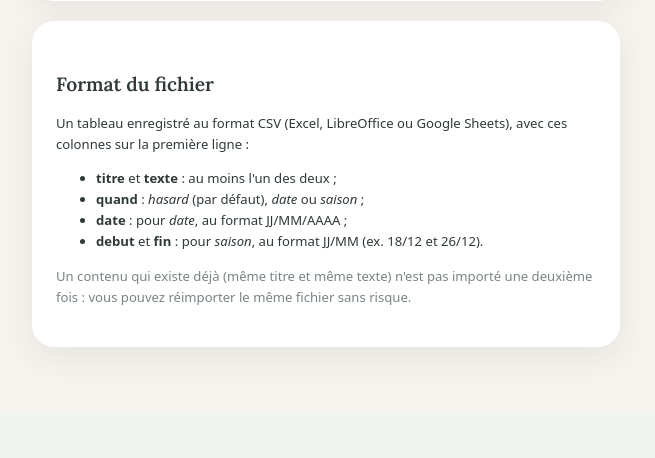
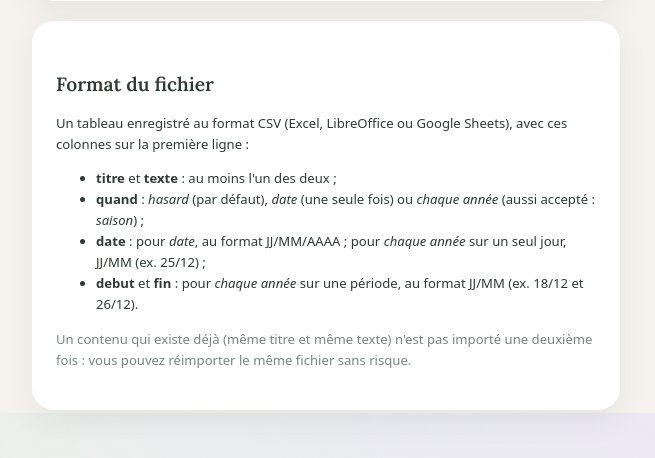
Before and after one commit to pschwaller69/sophro, a PHP site: page /admin/import.php in a window 1280 px wide. Shown: the part 387-845 px from the top of the page, without its empty margins (314-969 px from the left). Before the commit the page ends 734 px from the top, so only its background shows below. Run offline with PHP 8.4, Linux system fonts and the light colour scheme; the visitor is signed in with stand-in values (Sample User, id 1); some libraries are stand-ins or nearby versions.

Commit message:
Dates fixes répétées chaque année : case à cocher dans l'admin et colonne date dans l'import CSV
Co-Authored-By: Claude Opus 5.5 <noreply@anthropic.com>
Claude-Session: https://claude.ai/code/session_01GGqRrxrVufF2nEipwBSTih

```diff
--- a/admin/import.php
+++ b/admin/import.php
@@ -80,7 +80,7 @@ if ($_SERVER['REQUEST_METHOD'] === 'POST') {
         $cTitle = find_col($header, ['titre', 'title']);
         $cText = find_col($header, ['texte', 'phrase', 'contenu', 'body']);
         $cMode = find_col($header, ['quand', 'mode', 'type']);
-        $cDate = find_col($header, ['date']);
+        $cDate = find_col($header, ['date', 'jour']);
         $cStart = find_col($header, ['debut', 'début']);
         $cEnd = find_col($header, ['fin']);
         if ($cTitle === null && $cText === null) {
@@ -121,10 +121,17 @@ if ($_SERVER['REQUEST_METHOD'] === 'POST') {
                     $errors[] = "Ligne $line : date invalide (« {$get($cDate)} », attendu JJ/MM/AAAA).";
                     continue;
                 }
-            } elseif (in_array($mode, ['saison', 'chaque année', 'annuel', 'yearly'], true)) {
+            } elseif (in_array($mode, ['saison', 'chaque année', 'chaque annee', 'tous les ans', 'annuel', 'yearly'], true)) {
                 $mode = 'yearly';
                 $start = parse_md($get($cStart));
                 $end = parse_md($get($cEnd));
+                // « chaque année » avec seulement une date (JJ/MM ou JJ/MM/AAAA) : ce jour-là chaque année
+                $one = parse_md($get($cDate)) ?? (($d = parse_date($get($cDate))) ? substr($d, 5) : null);
+                if ($one && !$start && !$end) {
+                    $start = $end = $one;
+                }
+                $start = $start ?? $end;
+                $end = $end ?? $start;
                 if (!$start || !$end) {
                     $errors[] = "Ligne $line : période invalide (attendu debut et fin au format JJ/MM).";
                     continue;
@@ -182,9 +189,9 @@ page_head(['title' => 'Importer', 'noindex' => true], 'admin');
     <p>Un tableau enregistré au format CSV (Excel, LibreOffice ou Google Sheets), avec ces colonnes sur la première ligne :</p>
     <ul>
       <li><strong>titre</strong> et <strong>texte</strong> : au moins l'un des deux ;</li>
-      <li><strong>quand</strong> : <em>hasard</em> (par défaut), <em>date</em> ou <em>saison</em> ;</li>
-      <li><strong>date</strong> : pour <em>date</em>, au format JJ/MM/AAAA ;</li>
-      <li><strong>debut</strong> et <strong>fin</strong> : pour <em>saison</em>, au format JJ/MM (ex. 18/12 et 26/12).</li>
+      <li><strong>quand</strong> : <em>hasard</em> (par défaut), <em>date</em> (une seule fois) ou <em>chaque année</em> (aussi accepté : <em>saison</em>) ;</li>
+      <li><strong>date</strong> : pour <em>date</em>, au format JJ/MM/AAAA ; pour <em>chaque année</em> sur un seul jour, JJ/MM (ex. 25/12) ;</li>
+      <li><strong>debut</strong> et <strong>fin</strong> : pour <em>chaque année</em> sur une période, au format JJ/MM (ex. 18/12 et 26/12).</li>
     </ul>
     <p class="muted">Un contenu qui existe déjà (même titre et même texte) n'est pas importé une deuxième fois : vous pouvez réimporter le même fichier sans risque.</p>
   </div></section>
--- a/admin/index.php
+++ b/admin/index.php
@@ -88,7 +88,9 @@ function mode_label(array $c): string
 {
     return match ($c['mode']) {
         'date'   => 'Le ' . date_fr((string) $c['publish_date'], false, true),
-        'yearly' => 'Chaque année du ' . md_fr((string) $c['yearly_start']) . ' au ' . md_fr((string) $c['yearly_end']),
+        'yearly' => $c['yearly_start'] === $c['yearly_end']
+            ? 'Chaque année le ' . md_fr((string) $c['yearly_start'])
+            : 'Chaque année du ' . md_fr((string) $c['yearly_start']) . ' au ' . md_fr((string) $c['yearly_end']),
         default  => 'Au hasard',
     };
 }
```
Also changed, not shown: admin/edit.php (+12 -2 lines), README.md.
